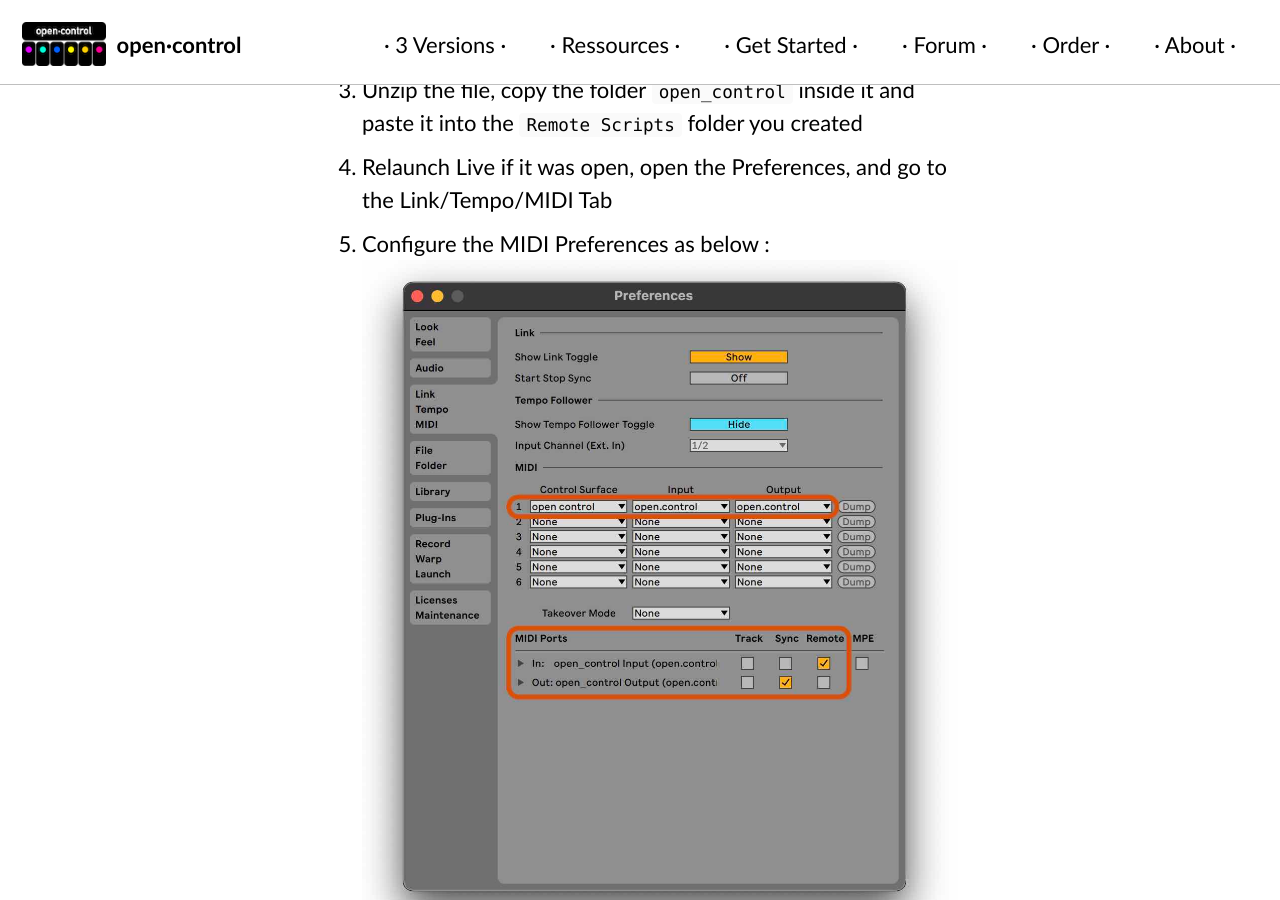
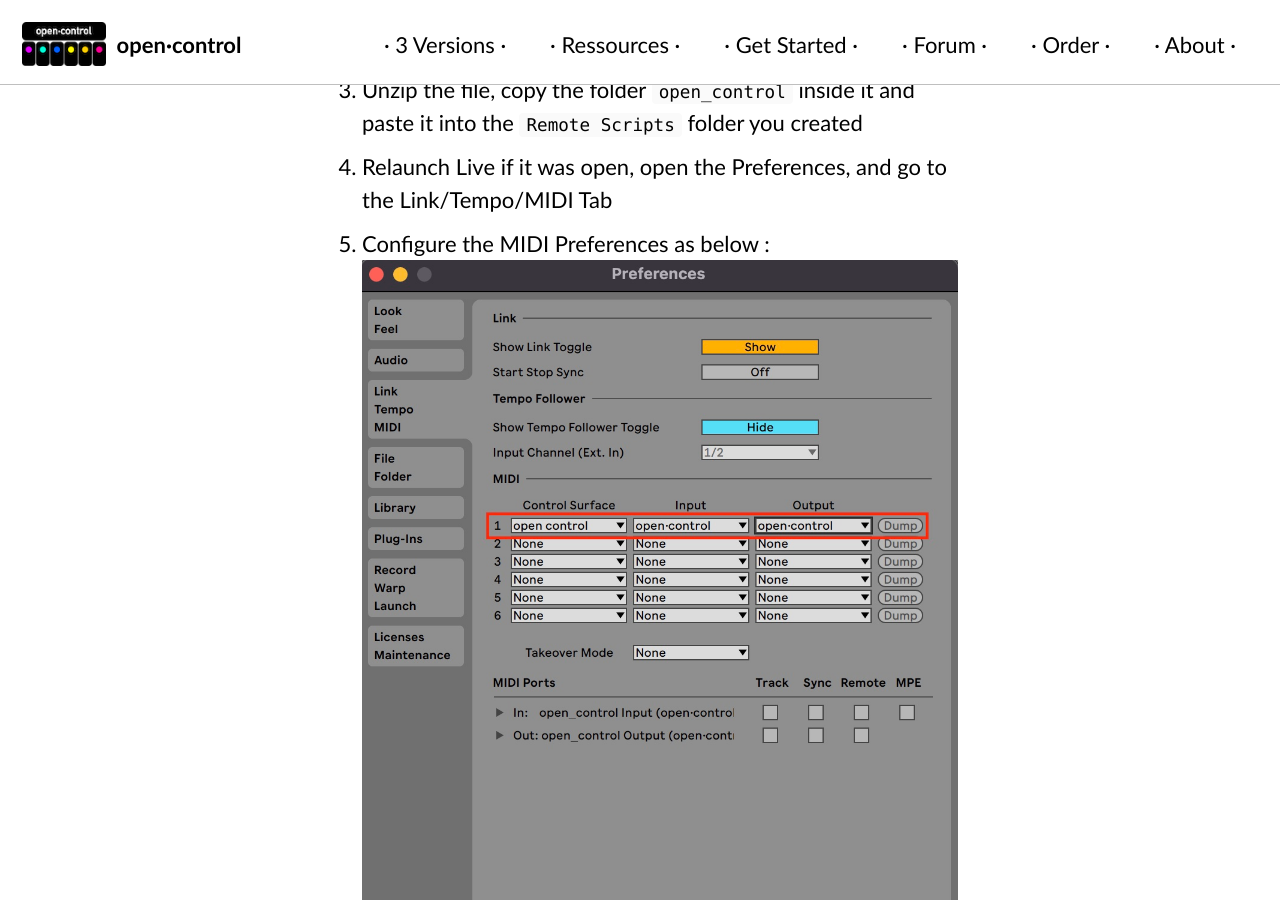
Before and after one commit to KBLiveSolutions/open.control, a Jekyll site: the page built from _pages/get_started.md, in a window 1280 px wide and 900 px high, scrolled down 423 px. Built offline with Jekyll 4.4.1, drawn with Linux system fonts in a browser that asks for light colours; cached includes are drawn as plain includes; comment, search, counter and statistics services are not loaded.

Commit message:
changed preferences

```diff
--- a/_pages/get_started.md
+++ b/_pages/get_started.md
@@ -13,7 +13,7 @@
 3. Unzip the file, copy the folder `open_control` inside it and paste it into the `Remote Scripts` folder you created
 4. Relaunch Live if it was open, open the Preferences, and go to the Link/Tempo/MIDI Tab
 5. Configure the MIDI Preferences as below :
-![Preferences](../assets/images/opencontrol_preferences.jpg)
+![Preferences](../assets/images/preferences.jpg)
 You should see the color of the LEDs change and open·control display a Scene name.
 6. Go to the <a href="https://kblivesolutions.github.io/open.control-editor/" target=_blank>Web Editor</a> or [Download it](https://github.com/KBLiveSolutions/open.control-editor/archive/refs/heads/main.zip) to configure open·control.
     - A message  asking to let kblivesolutions.github.io use your MIDI devices will appear. Click on Allow.
```
Also changed, not shown: assets/images/preferences.jpg (added).
